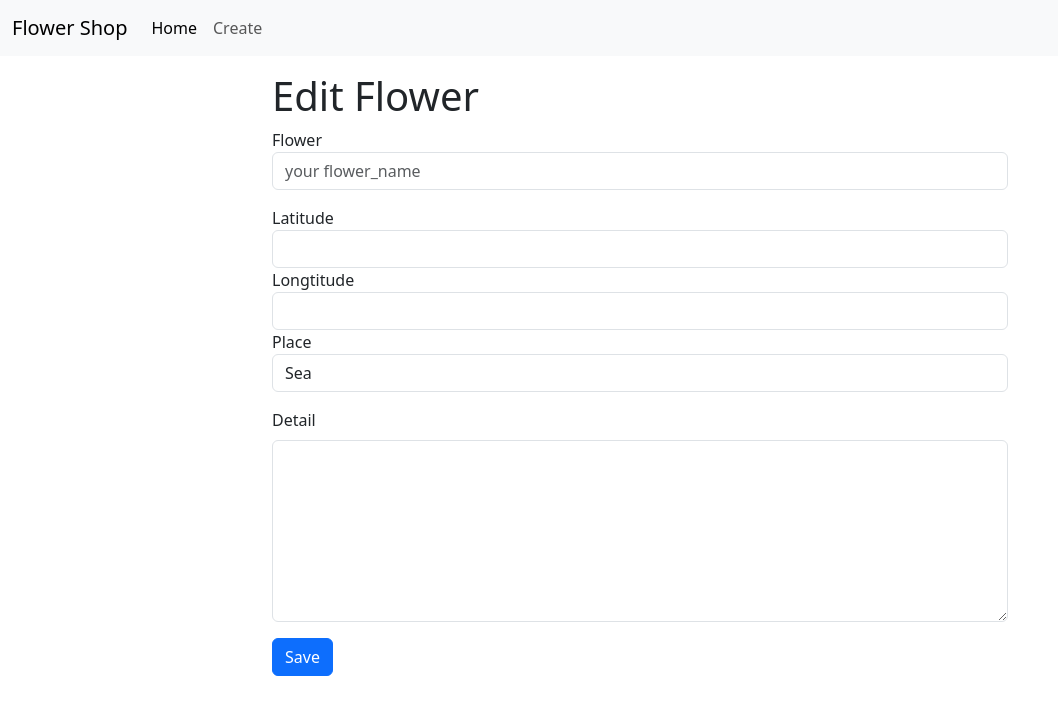
After one commit to Anucha0096/flask_67_b_anucha045, a Flask app: template templates/edit.html in a window 1280 px wide. The commit adds this page. Shown: the top 715 px of the page, without its empty margins (0-1058 px from the left). Run offline with Flask 3, Linux system fonts and the light colour scheme; the template is opened without the code that fills it, so the values that code supplies are empty.

Commit message:
[UPDATE] list, edit, delete

```diff
--- a/app.py
+++ b/app.py
@@ -1,5 +1,10 @@
 from flask import Flask, render_template, request, redirect, session
 import mysql.connector
+
+
+
+
+app = Flask(__name__)
 
 # For Database
 DB_HOST  = "localhost"
@@ -7,7 +12,8 @@ DB_USER = "root"
 DB_PASSWORD = ""
 DB_NAME = "flower_shop"
 
-app = Flask(__name__)
+# For Session
+app.config['SECRET_KEY'] = "78adasipfhasnfksj;eafpoaifhas[ad;kjf;aksfd]"
 
 # @app.route("/home")
 # def home():
@@ -46,10 +52,122 @@ def store():
         my_cursor.execute(sql, val)
         my_db.commit()
 
-        return redirect("/create")
+        session['alert_status'] = "success"
+        session['alert_message'] = "Already Created!"
+        return redirect("/")
     else :
-        return "<h1>No Way!</h1>"
+        session['alert_status'] = "fail"
+        session['alert_message'] = "Something went wrong!"
+        return redirect("/")
 
+@app.route("/")
+def index():
+     # Connect Database
+        my_db = mysql.connector.connect(
+             host = DB_HOST,
+             user = DB_USER,
+             password = DB_PASSWORD,
+             db = DB_NAME
+        )
+        my_cursor = my_db.cursor(dictionary=True)
+        sql = "SELECT * FROM flowers"
+        my_cursor.execute(sql)
+        results = my_cursor.fetchall()
+
+        # Show Message
+        if "alert_status" in session and "alert_message" in session :
+              alert_message = {
+                    'status' : session['alert_status'],
+                    'message' : session['alert_message']
+              }
+              del session['alert_status']
+              del session['alert_message']
+        else :
+            alert_message = {
+                    'status' : None,
+                    'message': None,
+            }
+
+
+        return render_template("index.html" , alert_message = alert_message, results = results)
+
+
+@app.route("/edit/<flower_id>", methods = ['GET'])
+def edit(flower_id) :
+      # Connect Database
+        my_db = mysql.connector.connect(
+             host = DB_HOST,
+             user = DB_USER,
+             password = DB_PASSWORD,
+             db = DB_NAME
+        )
+
+        my_cursor = my_db.cursor(dictionary = True)
+        sql = "SELECT * FROM flowers WHERE id =" + flower_id
+        my_cursor.execute(sql)
+        results = my_cursor.fetchall()
+
+        return render_template("edit.html", results = results)
+
+
+#update
+@app.route("/update/<flower_id>", methods = ['POST'])
+def update(flower_id) :
+    if request.method == "POST" :
+        flower_name = request.form['flower_name']
+        lat_num = request.form['lat_num']
+        long_num = request.form['long_num']
+        place = request.form['place']
+        detail = request.form['detail']
+        print("Input:", flower_name, lat_num, long_num, place, detail)
+
+        # Connect Database
+        my_db = mysql.connector.connect(
+             host =DB_HOST,
+             user =DB_USER,
+             password = DB_PASSWORD,
+             db = DB_NAME
+        )
+
+        my_cursor = my_db.cursor(dictionary=True)
+        sql = """
+            UPDATE flowers
+            SET flower_name = %s,
+            lat_num = %s,
+            long_num = %s,
+            place = %s,
+            detail = %s
+            WHERE id = %s
+        """
+        val = (flower_name, lat_num, long_num, place, detail, flower_id)
+        my_cursor.execute(sql, val)
+        my_db.commit()
+
+        session['alert_status'] = "success"
+        session['alert_message'] = "Already Updated!"
+        return redirect("/")
+    else :
+        session['alert_status'] = "fail"
+        session['alert_message'] = "Something went wrong!"
+        return redirect("/")
+
+@app.route("/delete/<flower_id>", methods = ['GET'])
+def delete(flower_id):
+     # Connect Database
+        my_db = mysql.connector.connect(
+             host =DB_HOST,
+             user =DB_USER,
+             password = DB_PASSWORD,
+             db = DB_NAME
+        )
+        my_cursor = my_db.cursor(dictionary=True)
+        sql = "DELETE FROM flowers WHERE id = " + flower_id
+        my_cursor.execute(sql)
+        my_db.commit()
+
+        session['alert_status'] = "success"
+        session['alert_message'] = "Already Deleted!"
+        return redirect("/")
 
 if __name__ == "__main__":
         #app.run() # production
--- a/templates/base_template.html
+++ b/templates/base_template.html
@@ -13,17 +13,17 @@
 <body>
     <nav class="navbar navbar-expand-lg bg-body-tertiary">
         <div class="container-fluid">
-          <a class="navbar-brand" href="#">Navbar</a>
+          <a class="navbar-brand" href="{{ url_for('index')  }}">Flower Shop</a>
           <button class="navbar-toggler" type="button" data-bs-toggle="collapse" data-bs-target="#navbarSupportedContent" aria-controls="navbarSupportedContent" aria-expanded="false" aria-label="Toggle navigation">
             <span class="navbar-toggler-icon"></span>
           </button>
         <div class="collapse navbar-collapse" id="navbarSupportedContent">
             <ul class="navbar-nav me-auto mb-2 mb-lg-0">
               <li class="nav-item">
-                <a class="nav-link active" aria-current="page" href="#">Home</a>
+                <a class="nav-link active" aria-current="page" href="{{ url_for('index')  }}">Home</a>
               </li>
               <li class="nav-item">
-                <a class="nav-link" href="#">Link</a>
+                <a class="nav-link" href="{{ url_for('create')  }}">Create</a>
               </li>
             </ul>
         </div>
--- /dev/null
+++ b/templates/edit.html
@@ -0,0 +1,50 @@
+{% extends "base_template.html" %}
+
+{% block title %}
+<title>Edit - Flower</title>
+{% endblock %}
+
+{% block content %}
+<h1>Edit Flower</h1>
+
+<!--test text-->
+<form action="{{ url_for ('update', flower_id = results[0].id)}}" method="post">
+    <div class ="mb-3">
+        <label for="flower_name" class="Form-label">Flower</label>
+        <input type ="text" class="form-control" id="flower_name"
+        name="flower_name" placeholder="your flower_name" value="{{ results[0].flower_name }}" required>
+    </div>
+
+    <div class ="mb-3">
+        <label for="lat_num" class="Form-label">Latitude</label>
+        <input type ="number" class="form-control" id="lat_num"
+        name="lat_num" step="0.00001" value="{{ results[0].lat_num }}>
+    </div>
+
+    <div class ="mb-3">
+        <label for="long_num" class="Form-label">Longtitude</label>
+        <input type ="number" class="form-control" id="long_num"
+        name="long_num" step="0.00001" value="{{ results[0].long_num }}>
+    </div>
+
+    <div class ="mb-3">
+        <label for="place" class="Form-label">Place</label>
+        <select class="form-control" name="place" id="place">
+            <option value="land" { % if results[0].place == "land" %} selected { % endif %}>Land</option>
+            <option value="forest" { % if results[0].place == "forest" %} selected { % endif %}><Fieldset></Fieldset>Forest</option>
+            <option value="sea" { % if results[0].place == "sea" %} selected { % endif %}>Sea</option>
+        </select>
+    </div>
+
+    <div class="mb-3">
+        <label for="detail" class="form-label">Detail</label>
+        <textarea class="form-control" name="detail" id="detail" rows="7">{{ results[0].detail}}</textarea>
+    </div>
+
+    <div class="mb-3">
+        <button  type="submit" class="btn btn-primary">Save</button>
+    </div>
+
+</form>
+
+{% endblock %}
```
Also changed, not shown: templates/index.html (added, +49 -0 lines).
